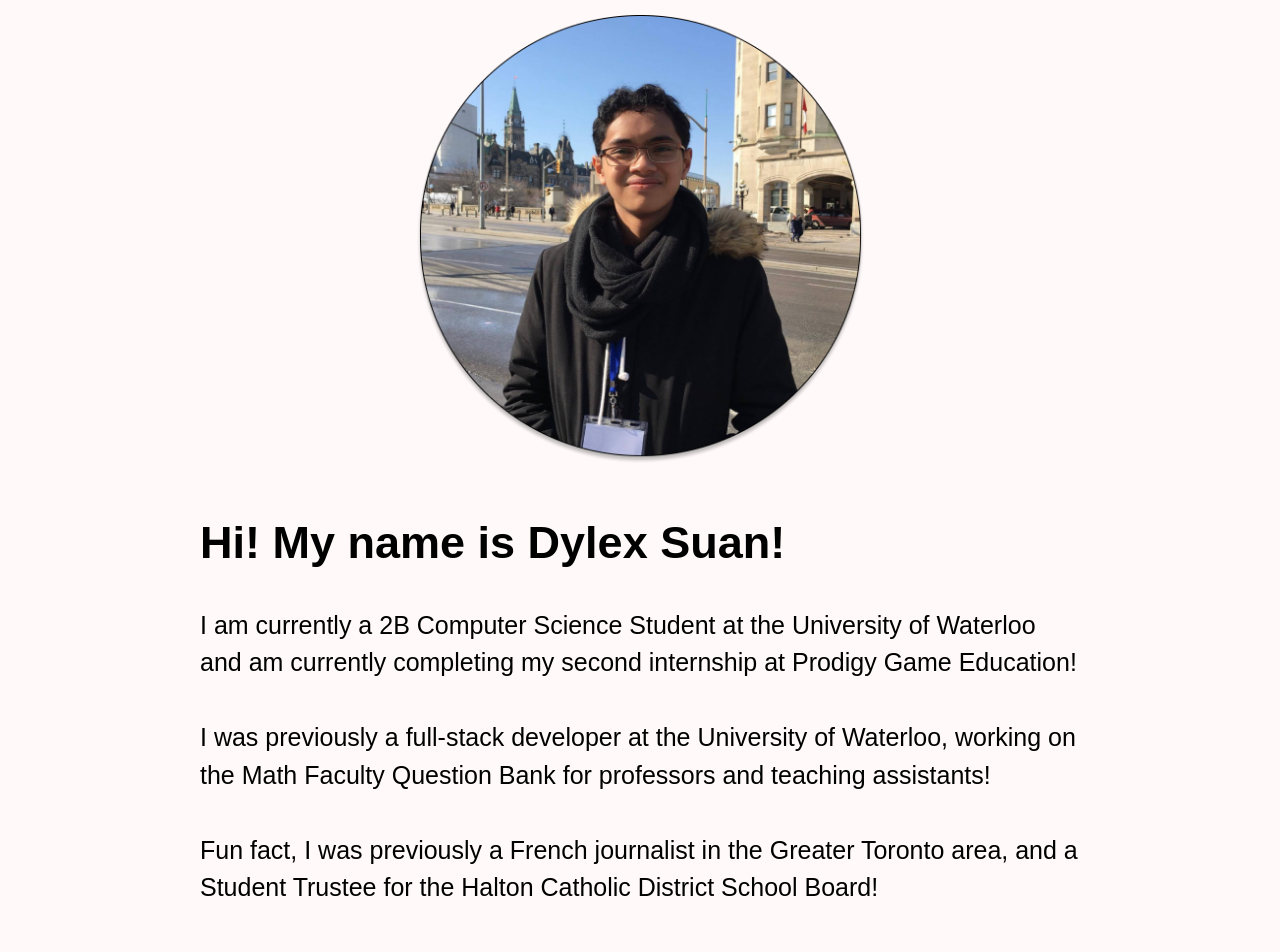
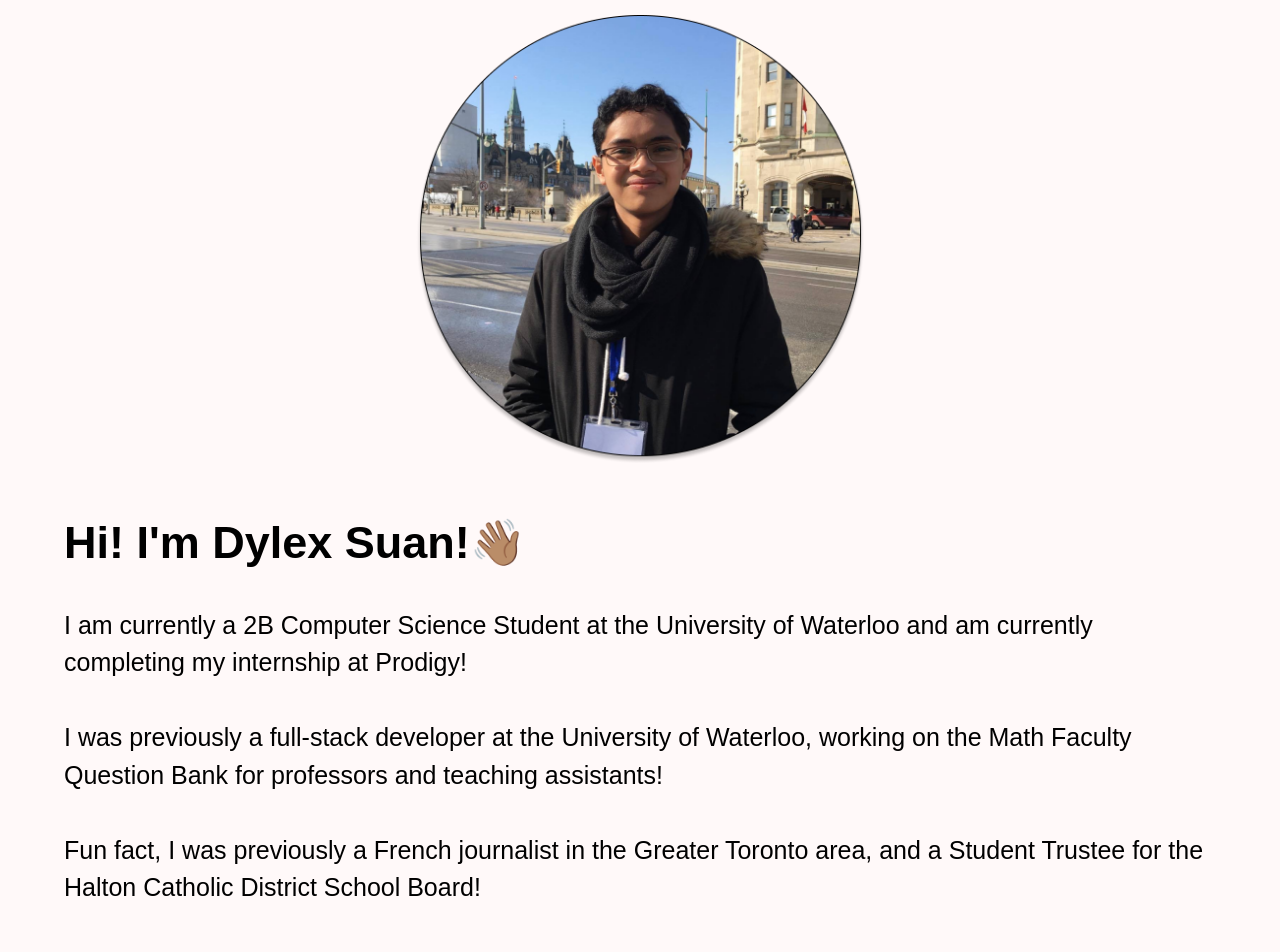
Before and after one commit to dylex-suan/dylex-suan-v2-website, a React (Create React App) app: page / in a window 1280 px wide. Shown: the top 952 px of the page. Built offline with nearby package versions, Linux system fonts and the light colour scheme.

Commit message:
About page

```diff
--- a/src/components/About.jsx
+++ b/src/components/About.jsx
@@ -3,18 +3,11 @@ import styled from "styled-components";
 export const About = () => {
     return (
         <Wrapper>
-            <Greeting>Hi! My name is Dylex Suan!</Greeting>
+            <Greeting>Hi! I'm Dylex Suan!👋🏽</Greeting>
             <Body>
-                I am currently a 2B Computer Science Student at the University of Waterloo and am currently completing my second internship at Prodigy Game Education!<br /><br />
-
+                I am currently a 2B Computer Science Student at the University of Waterloo and am currently completing my internship at Prodigy!<br /><br />
                 I was previously a full-stack developer at the University of Waterloo, working on the Math Faculty Question Bank for professors and teaching assistants!<br /><br />
-
                 Fun fact, I was previously a French journalist in the Greater Toronto area, and a Student Trustee for the Halton Catholic District School Board!<br /><br />
-
-                {/* In my free time, I like to
-                play piano 🎹
-                read 📚
-                learn languages! */}
             </Body>
         </Wrapper>
     )
@@ -25,7 +18,7 @@ const Greeting = styled.h1`
 `;
 
 const Wrapper = styled.div`
-    padding: 0px 200px;
+    max-width: 90%;
     line-height: 1.5;
 `;
 
```
